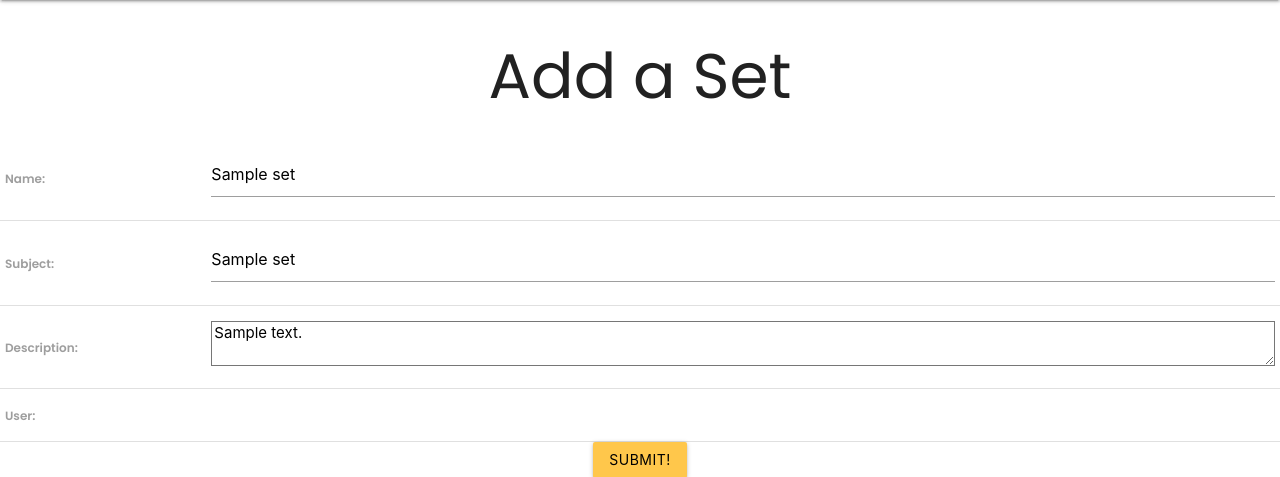
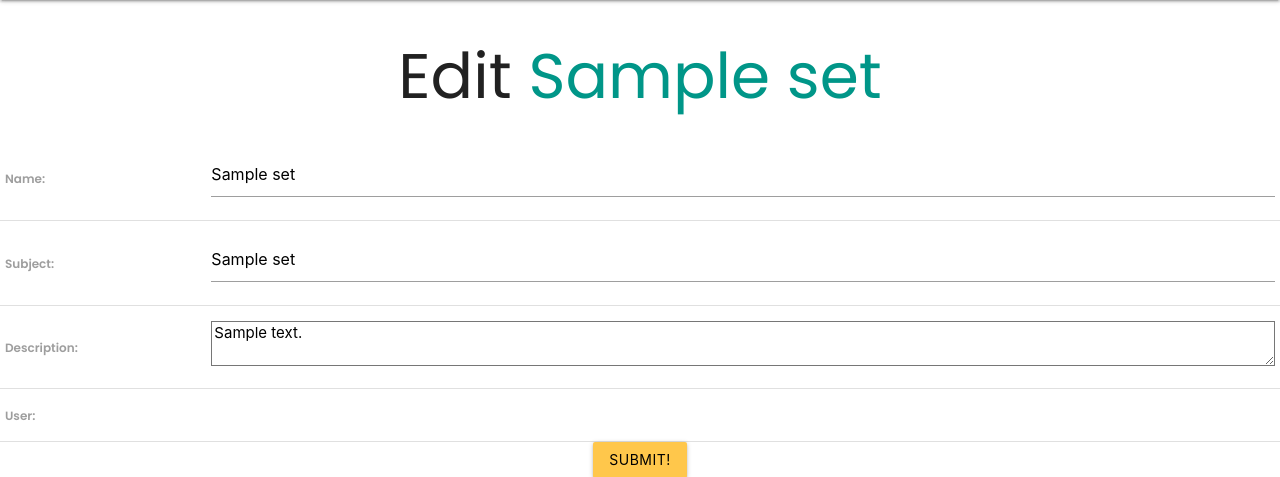
Before and after one commit to ursulacj/noted, a Django app: page /sets/1/update/ in a window 1280 px wide. Shown: the part 64-541 px from the top of the page. Run offline with Django 3.2, Linux system fonts and the light colour scheme; tables that the repository leaves empty hold one stand-in row (values such as "Sample post").

Commit message:
fixes the title of set form when user edits a set

```diff
--- a/main_app/templates/main_app/set_form.html
+++ b/main_app/templates/main_app/set_form.html
@@ -1,7 +1,11 @@
 {% extends 'base.html' %}
 
 {% block content %}
+{% if object %}
+<h1>Edit <span class="teal-text">{{object.name}}</span></h1>
+{% else %}
 <h1>Add a Set</h1>
+{% endif %}
 <form action="" method="post">
     {% csrf_token %}
     <table>
```
